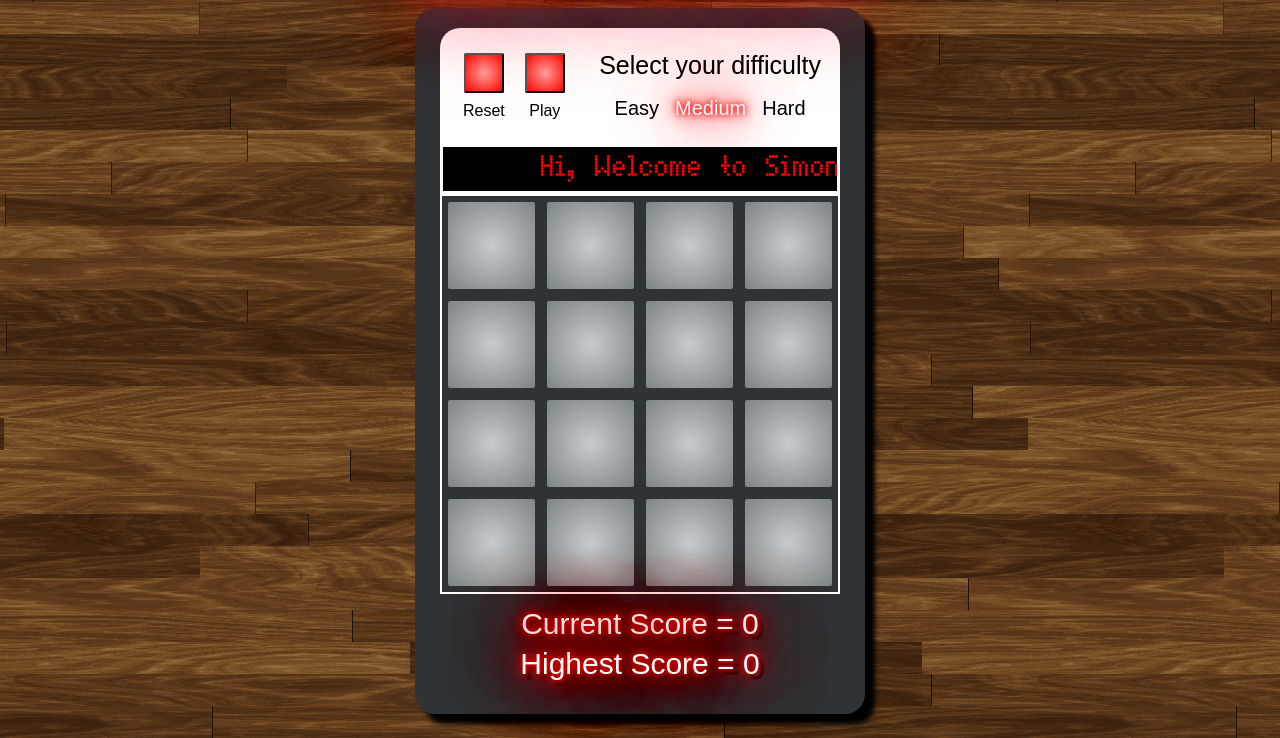
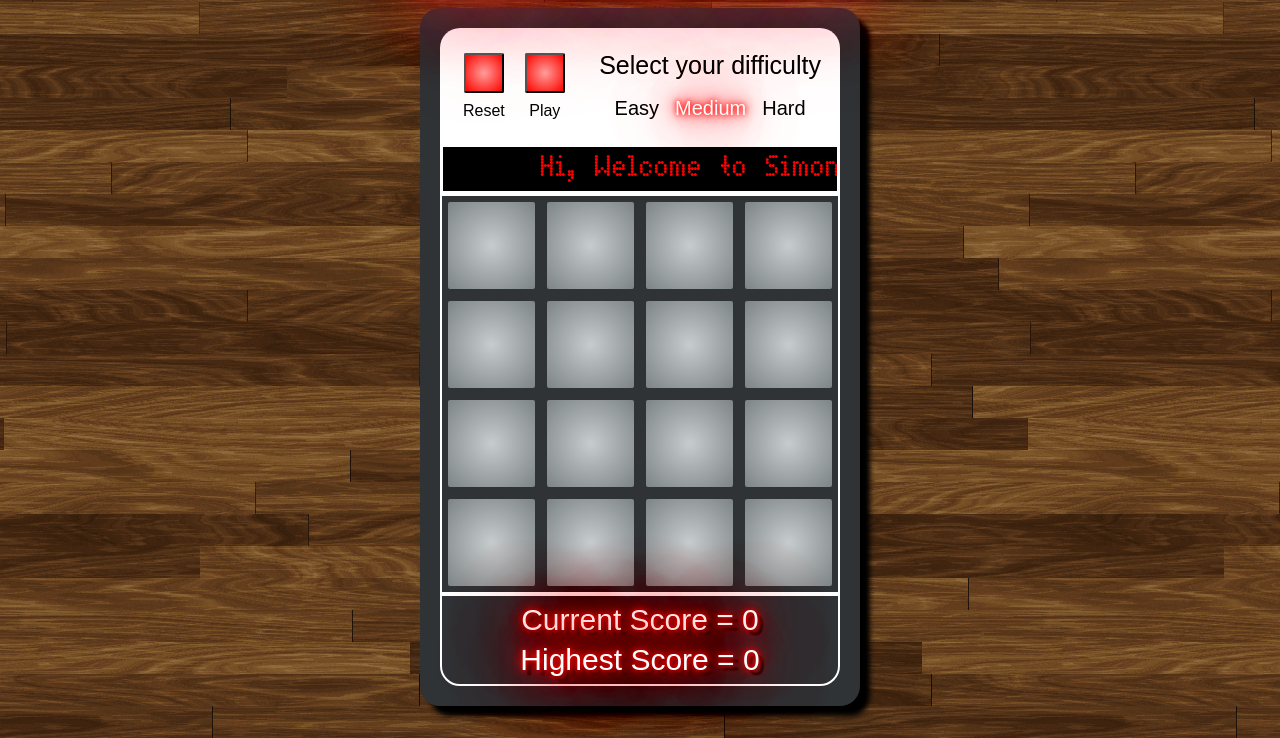
Before and after one commit to jwlh/WDI_PROJECT_1, a PHP site: page / in a window 1280 px wide. Shown: the part 62-800 px from the top of the page. Run offline with PHP 8.4, Linux system fonts and the light colour scheme; some libraries are stand-ins or nearby versions; some web fonts are replaced.

Commit message:
added min width to h1

```diff
--- a/css/style.css
+++ b/css/style.css
@@ -18,13 +18,12 @@
 body {
   background-image:url(../images/tileable-light-wood-textures-5.jpg);
   max-height: 100vh;
-
 }
 
 main {
   margin: 10px auto;
   padding: 20px;
-  width: 450px;
+  width: 440px;
   background-color: #2f3336;
   border-radius: 20px;
   box-shadow: 10px 10px 5px black;
@@ -37,6 +36,7 @@
   font-weight: 400;
   font-family: 'Electrolize', sans-serif;
   margin-top: 10px;
+  min-width: 450px;
 }
 
 #controls {
@@ -126,7 +126,11 @@
 
 .scores {
   width: 400px;
-  margin: 10px auto;
+  margin: auto;
+  padding: 4px;
+  border: 2px solid white;
+  border-bottom-left-radius: 20px;
+  border-bottom-right-radius: 20px;
 }
 
 .columnA {
```
